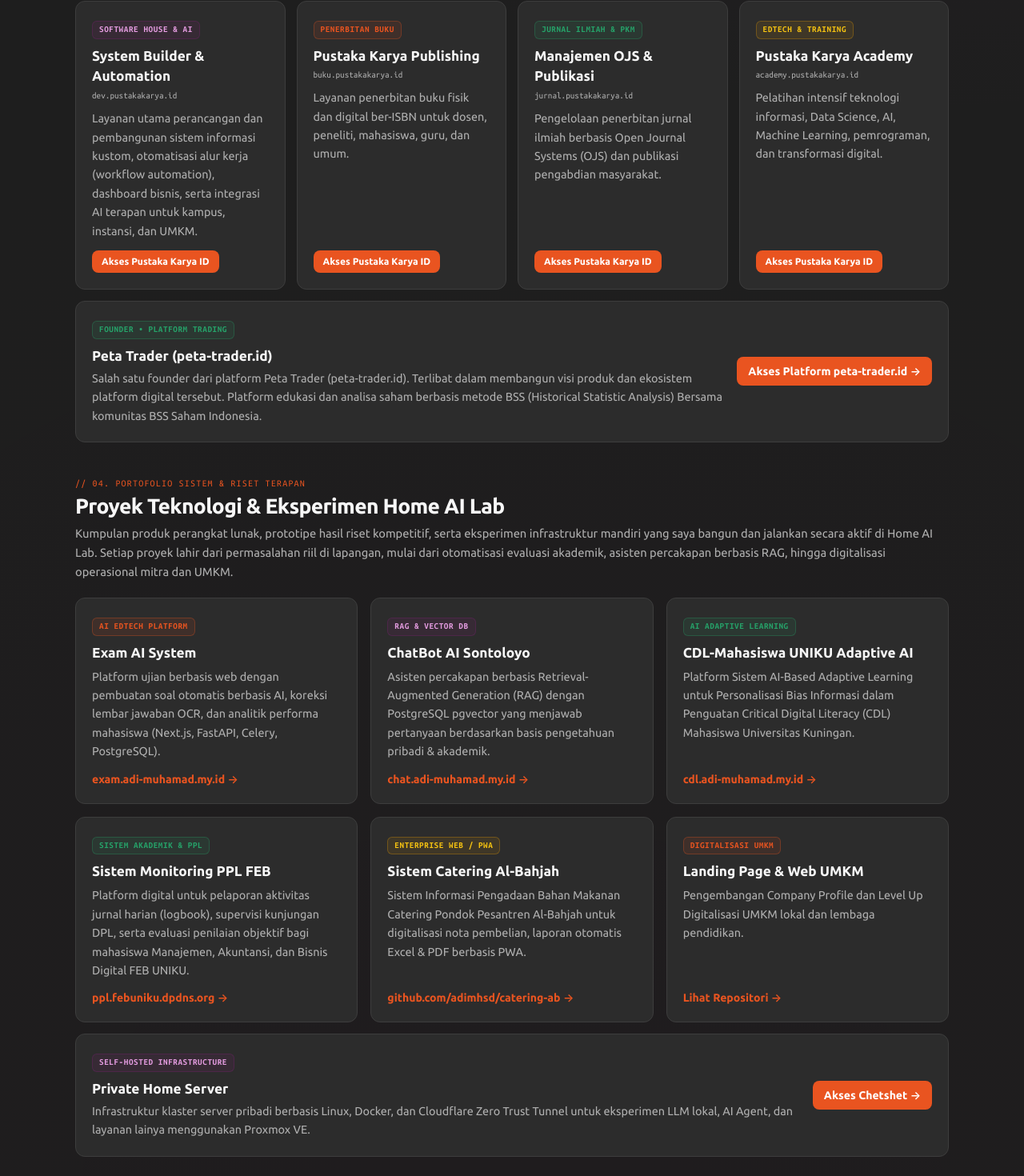
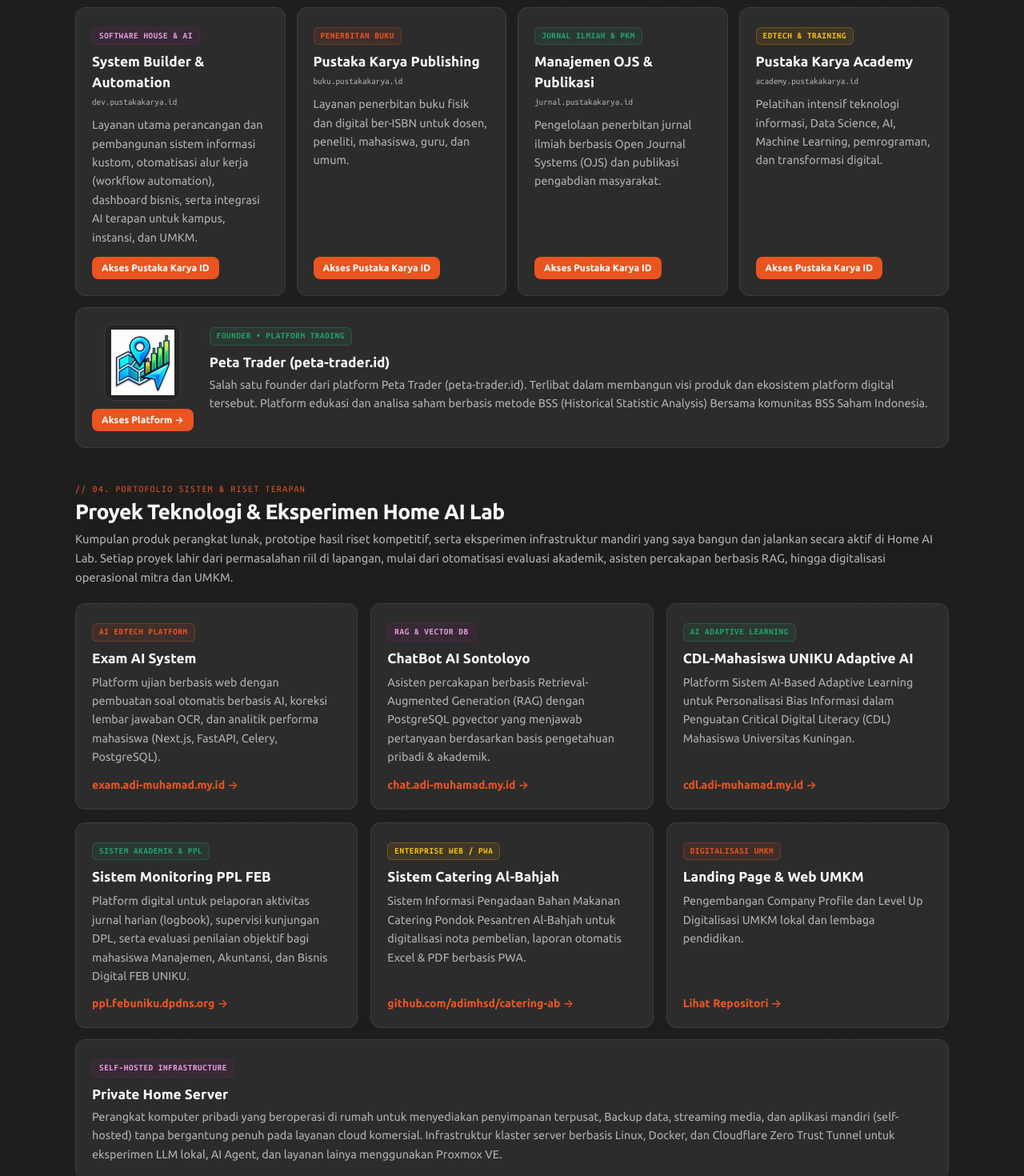
Before and after one commit to adimhsd/adi-muhamad.web.app, a React (Vite) app: page / in a window 1280 px wide. Shown: the part 2153-3623 px from the top of the page at 80% size. Built offline with nearby package versions, Linux system fonts and the light colour scheme.

Commit message:
Update Filosofi Hidup heading style, add Peta Trader logo with button layout, and update Private Home Server description

```diff
--- a/src/components/AboutExpertise.jsx
+++ b/src/components/AboutExpertise.jsx
@@ -37,9 +37,9 @@ export default function AboutExpertise() {
       </div>
 
       <div className="mt-4 rounded-xl border border-[var(--border-subtle)] bg-[image:var(--bg-quote)] p-4 md:p-5">
-        <div className="font-mono text-[0.7rem] md:text-xs font-bold uppercase tracking-wider text-[var(--accent-cyan)] mb-2">
+        <h3 className="text-[length:var(--fs-card-title)] font-bold text-[var(--text-primary)] mb-1.5">
           {quoteBanner.tagline || 'Filosofi Hidup'}
-        </div>
+        </h3>
         <blockquote className="text-[0.82rem] md:text-base italic font-medium text-[var(--text-primary)] leading-relaxed mb-1.5">
           {quoteBanner.quote}
         </blockquote>
--- a/src/components/BusinessEcosystem.jsx
+++ b/src/components/BusinessEcosystem.jsx
@@ -66,8 +66,25 @@ export default function BusinessEcosystem() {
       </div>
 
       {partnerVenture && (
-        <div className="mt-3.5 bg-[var(--bg-card)] border border-[var(--border-subtle)] hover:border-[var(--border-highlight)] rounded-xl p-4 md:p-5 shadow-[var(--shadow-card)] transition-colors flex flex-col md:flex-row md:items-center justify-between gap-3">
-          <div>
+        <div className="mt-3.5 bg-[var(--bg-card)] border border-[var(--border-subtle)] hover:border-[var(--border-highlight)] rounded-xl p-4 md:p-5 shadow-[var(--shadow-card)] transition-colors flex flex-col sm:flex-row items-center sm:items-start gap-4 md:gap-5">
+          <div className="flex flex-col items-center shrink-0 gap-2.5">
+            <div className="w-20 h-20 md:w-24 md:h-24 rounded-xl overflow-hidden bg-[var(--bg-tag)] border border-[var(--border-subtle)] p-1.5 flex items-center justify-center">
+              <img
+                src={partnerVenture.logoSrc || '/peta-trader.jpg'}
+                alt={partnerVenture.title}
+                className="w-full h-full object-contain"
+              />
+            </div>
+            <a
+              href={partnerVenture.platformUrl}
+              target="_blank"
+              rel="noopener noreferrer"
+              className="inline-flex items-center justify-center gap-1.5 px-3 py-1.5 rounded-lg text-xs font-semibold bg-[var(--color-primary)] hover:bg-[var(--color-primary-hover)] text-white transition-colors whitespace-nowrap"
+            >
+              {partnerVenture.platformLabel || 'Akses Platform'} &rarr;
+            </a>
+          </div>
+          <div className="flex-1 text-center sm:text-left">
             <Badge variant={partnerVenture.badgeVariant}>{partnerVenture.badge}</Badge>
             <h3 className="text-[length:var(--fs-card-title)] font-bold text-[var(--text-primary)] mb-1">
               {partnerVenture.title}
@@ -76,16 +93,6 @@ export default function BusinessEcosystem() {
               {partnerVenture.description}
             </p>
           </div>
-          <div className="flex flex-wrap items-center gap-3 shrink-0">
-            <a
-              href={partnerVenture.platformUrl}
-              target="_blank"
-              rel="noopener noreferrer"
-              className="inline-flex items-center gap-1.5 px-3.5 py-2 rounded-lg text-xs md:text-sm font-semibold bg-[var(--color-primary)] hover:bg-[var(--color-primary-hover)] text-white transition-colors"
-            >
-              {partnerVenture.platformLabel} &rarr;
-            </a>
-          </div>
         </div>
       )}
     </section>
--- a/src/components/Projects.jsx
+++ b/src/components/Projects.jsx
@@ -37,8 +37,7 @@ export default function Projects() {
       </div>
 
       {featuredProject && (
-        <div className="mt-3.5 bg-[var(--bg-card)] border border-[var(--border-subtle)] hover:border-[var(--border-highlight)] rounded-xl p-4 md:p-5 shadow-[var(--shadow-card)] transition-colors flex flex-col md:flex-row md:items-center justify-between gap-3">
-          <div>
+        <div className="mt-3.5 bg-[var(--bg-card)] border border-[var(--border-subtle)] hover:border-[var(--border-highlight)] rounded-xl p-4 md:p-5 shadow-[var(--shadow-card)] transition-colors">
           <Badge variant={featuredProject.badgeVariant}>{featuredProject.badge}</Badge>
           <h3 className="text-[length:var(--fs-card-title)] font-bold text-[var(--text-primary)] mb-1">
             {featuredProject.title}
@@ -47,17 +46,6 @@ export default function Projects() {
             {featuredProject.description}
           </p>
         </div>
-          <div className="flex flex-wrap items-center gap-3 shrink-0">
-            <a
-              href={featuredProject.href}
-              target="_blank"
-              rel="noopener noreferrer"
-              className="inline-flex items-center gap-1.5 px-3.5 py-2 rounded-lg text-xs md:text-sm font-semibold bg-[var(--color-primary)] hover:bg-[var(--color-primary-hover)] text-white transition-colors"
-            >
-              {featuredProject.linkLabel} &rarr;
-            </a>
-          </div>
-        </div>
       )}
     </section>
   );
--- a/src/data/business.js
+++ b/src/data/business.js
@@ -52,9 +52,10 @@ export const businessSection = {
     badge: 'FOUNDER • PLATFORM TRADING',
     badgeVariant: 'emerald',
     title: 'Peta Trader (peta-trader.id)',
+    logoSrc: '/peta-trader.jpg',
     description:
       'Salah satu founder dari platform Peta Trader (peta-trader.id). Terlibat dalam membangun visi produk dan ekosistem platform digital tersebut. Platform edukasi dan analisa saham berbasis metode BSS (Historical Statistic Analysis) Bersama komunitas BSS Saham Indonesia.',
     platformUrl: 'https://peta-trader.id/',
-    platformLabel: 'Akses Platform peta-trader.id',
+    platformLabel: 'Akses Platform',
   },
 };
--- a/src/data/projects.js
+++ b/src/data/projects.js
@@ -64,8 +64,6 @@ export const projectsSection = {
     badgeVariant: 'indigo',
     title: 'Private Home Server',
     description:
-      'Infrastruktur klaster server pribadi berbasis Linux, Docker, dan Cloudflare Zero Trust Tunnel untuk eksperimen LLM lokal, AI Agent, dan layanan lainya menggunakan Proxmox VE.',
-    linkLabel: 'Akses Chetshet',
-    href: 'https://community-scripts.org/',
+      'Perangkat komputer pribadi yang beroperasi di rumah untuk menyediakan penyimpanan terpusat, Backup data, streaming media, dan aplikasi mandiri (self-hosted) tanpa bergantung penuh pada layanan cloud komersial. Infrastruktur klaster server berbasis Linux, Docker, dan Cloudflare Zero Trust Tunnel untuk eksperimen LLM lokal, AI Agent, dan layanan lainya menggunakan Proxmox VE.',
   },
 };
```
Also changed, not shown: public/peta-trader.jpg (added). Lines whose indentation alone changed are shown as unchanged.
